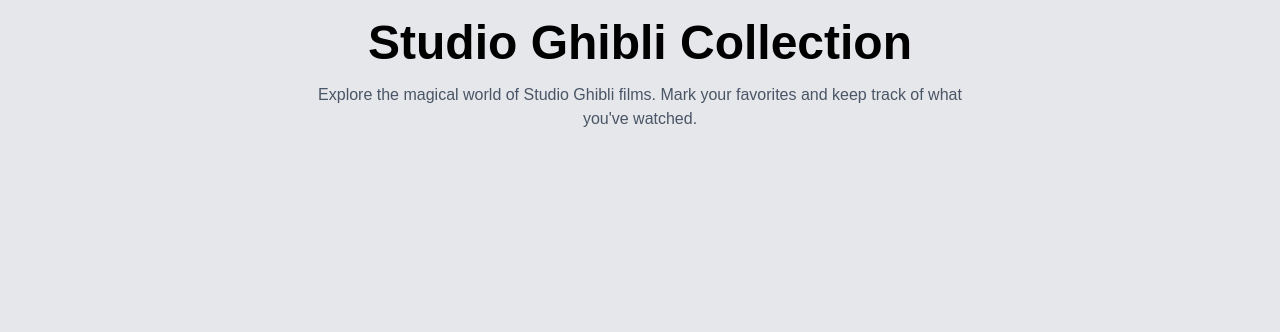
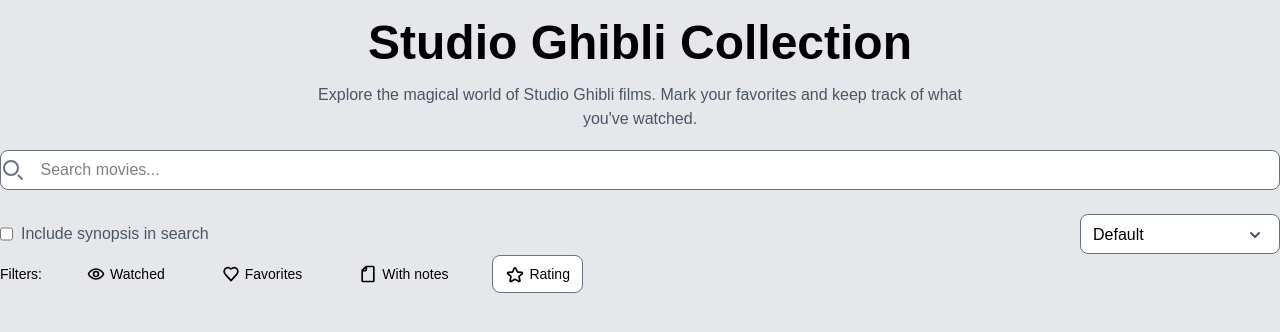
Before and after one commit to KINGvicttor/studiosGhibli-api, a Next.js app: page / in a window 1280 px wide. Shown: the top 332 px of the page. Built offline with nearby package versions, Linux system fonts and the light colour scheme.

Commit message:
filtro frontend concluido

```diff
--- a/src/app/page.tsx
+++ b/src/app/page.tsx
@@ -1,11 +1,13 @@
 'use client'
 
+import { Filter } from "@/components/Filter";
 import { Header } from "@/components/Header";
 
 const Page = () => {
   return(
     <div className="w-screen h-screen bg-gray-200 text-black">
       <Header/>
+      <Filter/>
     </div>
   )
 }
--- /dev/null
+++ b/src/components/Filter.tsx
@@ -0,0 +1,75 @@
+export const Filter = () => {
+    return (
+        <section className="w-screen">
+            <div className="container mx-auto flex flex-col">
+
+{/* Input de pesquisa*/}
+                <div className="w-full h-[40px] flex justify-center items-center">
+                    <svg className="w-6 h-6 mr-[-25px] text-gray-500 z-10 dark:text-gray-500" aria-hidden="true" xmlns="http://www.w3.org/2000/svg" width="24" height="24" fill="none" viewBox="0 0 24 24">
+                        <path stroke="currentColor" strokeLinecap="round" strokeWidth="2" d="m21 21-3.5-3.5M17 10a7 7 0 1 1-14 0 7 7 0 0 1 14 0Z" />
+                    </svg>
+                    <input
+                        className="bg-white w-full h-full outline-black border border-gray-500 rounded-lg px-10"
+                        type="search"
+                        name=""
+                        id=""
+                        placeholder="Search movies..." />
+                </div>
+
+{/* Filtro incluir pesquisa / drop-menu com filtros diversos */}
+                <div className="w-full h-[40px] mt-6 flex justify-between items-center">
+                    <div className="flex items-center h-full">
+                        <input
+                            className="h-4"
+                            type="checkbox"
+                            name=""
+                            id="synopsis" />
+                        <label className="text-gray-600 ml-2" htmlFor="synopsis">Include synopsis in search</label>
+                    </div>
+                    <div className="h-full">
+                        <div className="flex justify-center items-center float-left overflow-hidden">
+                            <button className="flex justify-between px-3 py-2 w-50 h-10 bg-white outline-black border border-gray-500 rounded-lg cursor-pointer">
+                                Default
+                                <svg className="w-6 h-6 text-gray-600" aria-hidden="true" xmlns="http://www.w3.org/2000/svg" width="24" height="24" fill="none" viewBox="0 0 24 24">
+                                    <path stroke="currentColor" strokeLinecap="round" strokeLinejoin="round" strokeWidth="2" d="m8 10 4 4 4-4" />
+                                </svg>
+                            </button>
+                        </div>
+                    </div>
+                </div>
+
+{/* Filtrar por visto, favoritos, com anotações ou por nota */}
+                <div className="w-full h-[40px] flex ">
+                    <div className="w-full h-[40px] flex items-center">
+                        <p className="text-sm">Filters:</p>
+                        <button className="flex px-3 py-2 ml-8 cursor-pointer rounded-lg hover:bg-gray-100 hover:opacity-50">
+                            <svg className="w-5 h-5 text-black" aria-hidden="true" xmlns="http://www.w3.org/2000/svg" width="24" height="24" fill="none" viewBox="0 0 24 24">
+                                <path stroke="currentColor" strokeWidth="2" d="M21 12c0 1.2-4.03 6-9 6s-9-4.8-9-6c0-1.2 4.03-6 9-6s9 4.8 9 6Z" />
+                                <path stroke="currentColor" strokeWidth="2" d="M15 12a3 3 0 1 1-6 0 3 3 0 0 1 6 0Z" />
+                            </svg>
+                            <p className="text-sm ml-1">Watched</p>
+                        </button>
+                        <button className="flex px-3 py-2 ml-8 cursor-pointer rounded-lg hover:bg-gray-100 hover:opacity-50">
+                            <svg className="w-5 h-5 text-black" aria-hidden="true" xmlns="http://www.w3.org/2000/svg" width="24" height="24" fill="none" viewBox="0 0 24 24">
+                                <path stroke="currentColor" strokeLinecap="round" strokeLinejoin="round" strokeWidth="2" d="M12.01 6.001C6.5 1 1 8 5.782 13.001L12.011 20l6.23-7C23 8 17.5 1 12.01 6.002Z" />
+                            </svg>
+                            <p className="text-sm ml-1">Favorites</p>
+                        </button>
+                        <button className="flex px-3 py-2 ml-8 cursor-pointer rounded-lg hover:bg-gray-100 hover:opacity-50">
+                            <svg className="w-5 h-5 text-black" aria-hidden="true" xmlns="http://www.w3.org/2000/svg" width="24" height="24" fill="none" viewBox="0 0 24 24">
+                                <path stroke="currentColor" strokeLinejoin="round" strokeWidth="2" d="M10 3v4a1 1 0 0 1-1 1H5m14-4v16a1 1 0 0 1-1 1H6a1 1 0 0 1-1-1V7.914a1 1 0 0 1 .293-.707l3.914-3.914A1 1 0 0 1 9.914 3H18a1 1 0 0 1 1 1Z" />
+                            </svg>
+                            <p className="text-sm ml-1">With notes</p>
+                        </button>
+                        <button className="flex px-3 py-2 ml-8 bg-white border border-gray-500 rounded-lg cursor-pointer hover:bg-gray-200">
+                            <svg className="w-5 h-5 text-black" aria-hidden="true" xmlns="http://www.w3.org/2000/svg" width="24" height="24" fill="none" viewBox="0 0 24 24">
+                                <path stroke="currentColor" strokeWidth="2" d="M11.083 5.104c.35-.8 1.485-.8 1.834 0l1.752 4.022a1 1 0 0 0 .84.597l4.463.342c.9.069 1.255 1.2.556 1.771l-3.33 2.723a1 1 0 0 0-.337 1.016l1.03 4.119c.214.858-.71 1.552-1.474 1.106l-3.913-2.281a1 1 0 0 0-1.008 0L7.583 20.8c-.764.446-1.688-.248-1.474-1.106l1.03-4.119A1 1 0 0 0 6.8 14.56l-3.33-2.723c-.698-.571-.342-1.702.557-1.771l4.462-.342a1 1 0 0 0 .84-.597l1.753-4.022Z" />
+                            </svg>
+                            <p className="text-sm ml-1">Rating</p>
+                        </button>
+                    </div>
+                </div>
+            </div>
+        </section>
+    )
+}
```
